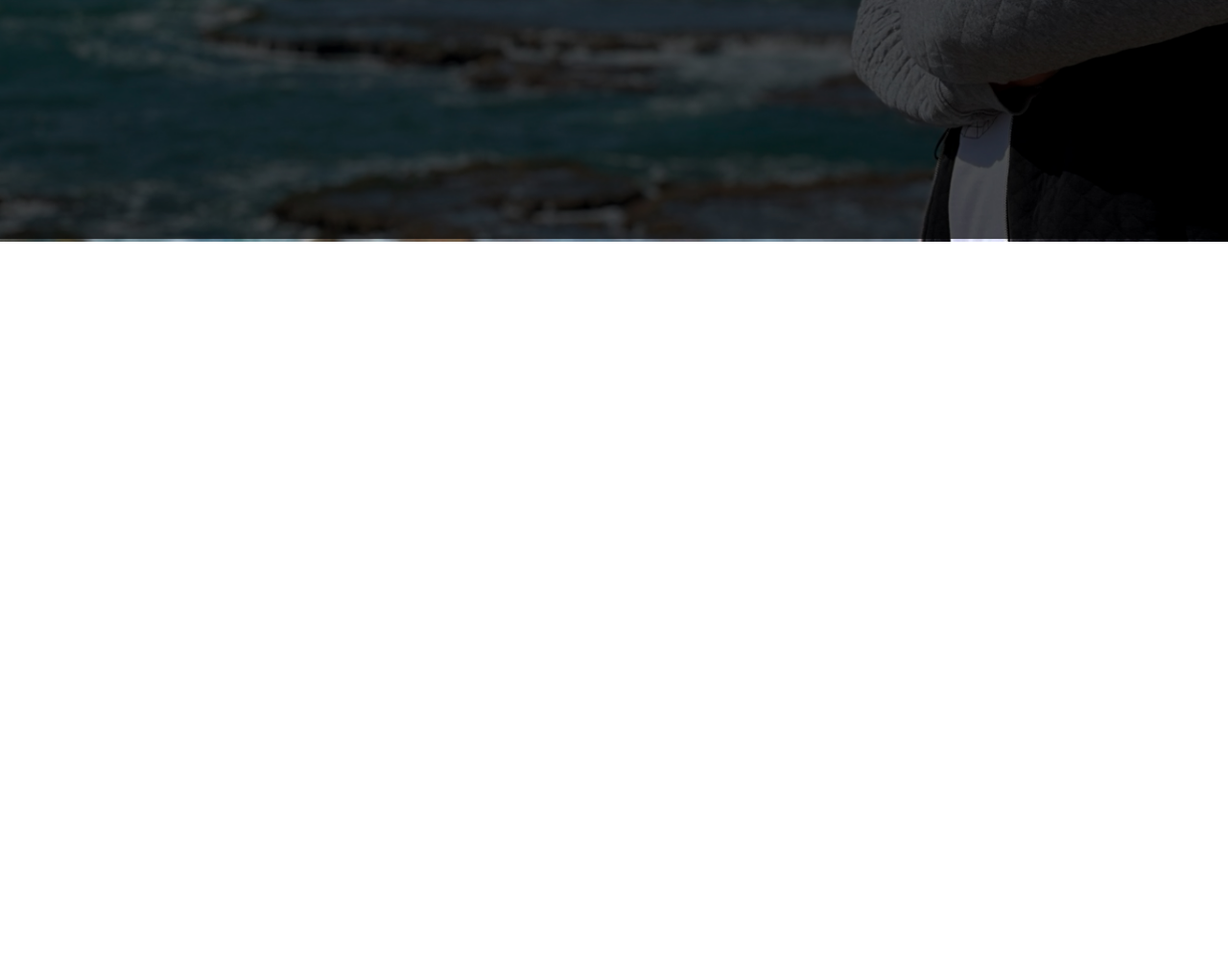
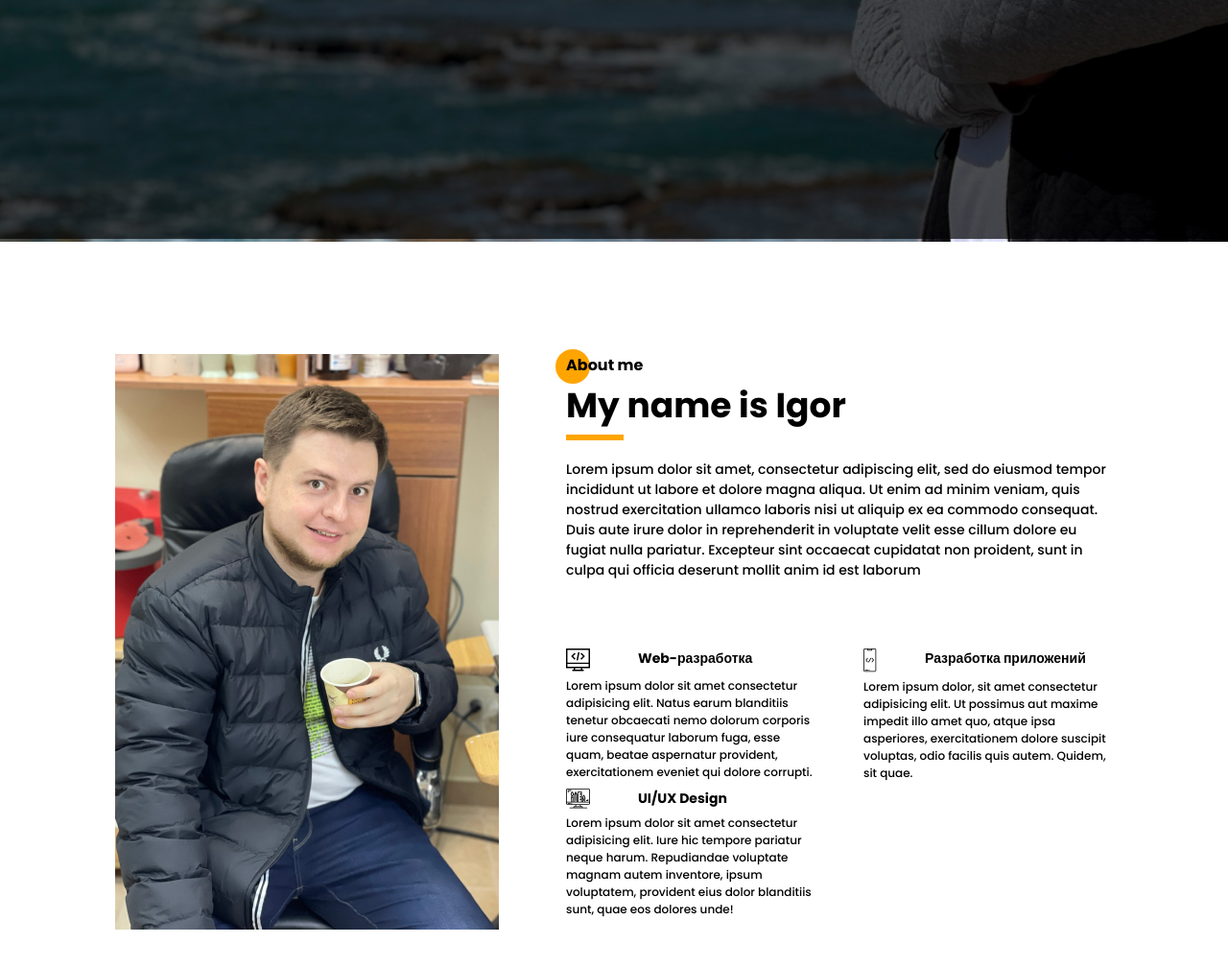
Before and after one commit to igorSurz/portfolioSite, a website: page src/index.html in a window 1280 px wide. Shown: the part 548-1556 px from the top of the page at 96% size. Before the commit the page ends 800 px from the top, so only its background shows below. Drawn offline with nearby package versions, Linux system fonts and the light colour scheme; files that its build step writes are made by us from their sources; files whose address does not match are found by name.

Commit message:
add block about me

```diff
--- a/src/index.html
+++ b/src/index.html
@@ -125,6 +125,35 @@
 		</div>
 	</section>
 
+	<section class="aboutMe">
+		<div class="container aboutMe__container">
+			<img src="img/main_photo.jpg" alt="main_photo" class="aboutMe__photo">
+			<div class="aboutMe__titleBlock">
+				<div class="aboutMe__title">About me</div>
+				<div class="aboutMe__subtitle">My name is Igor </div>
+				<div class="aboutMe__divider"></div>
+				<div class="aboutMe__text">Lorem ipsum dolor sit amet, consectetur adipiscing elit, sed do eiusmod tempor incididunt ut labore et dolore magna aliqua. Ut enim ad minim veniam, quis nostrud exercitation ullamco laboris nisi ut aliquip ex ea commodo consequat. Duis aute irure dolor in reprehenderit in voluptate velit esse cillum dolore eu fugiat nulla pariatur. Excepteur sint occaecat cupidatat non proident, sunt in culpa qui officia deserunt mollit anim id est laborum </div>
+			</div>
+			<div class="aboutMe__skills">
+				<div class="aboutMe__skills__block">
+					<img src="icons/about_me/web_development.svg" alt="webdev" class="aboutMe__skills__icon">
+					<div class="aboutMe__skills__title">Web-разработка</div>
+					<div class="aboutMe__skills__text">Lorem ipsum dolor sit amet consectetur adipisicing elit. Natus earum blanditiis tenetur obcaecati nemo dolorum corporis iure consequatur laborum fuga, esse quam, beatae aspernatur provident, exercitationem eveniet qui dolore corrupti.</div>
+				</div>
+				<div class="aboutMe__skills__block">
+					<img src="icons/about_me/mobile_dev.svg" alt="mobdev" class="aboutMe__skills__icon">
+					<div class="aboutMe__skills__title">Разработка приложений</div>
+					<div class="aboutMe__skills__text">Lorem ipsum dolor, sit amet consectetur adipisicing elit. Ut possimus aut maxime impedit illo amet quo, atque ipsa asperiores, exercitationem dolore suscipit voluptas, odio facilis quis autem. Quidem, sit quae.</div>
+				</div>
+				<div class="aboutMe__skills__block">
+					<img src="icons/about_me/design.svg" alt="UIUX" class="aboutMe__skills__icon">
+					<div class="aboutMe__skills__title">UI/UX Design</div>
+					<div class="aboutMe__skills__text">Lorem ipsum dolor sit amet consectetur adipisicing elit. Iure hic tempore pariatur neque harum. Repudiandae voluptate magnam autem inventore, ipsum voluptatem, provident eius dolor blanditiis sunt, quae eos dolores unde!</div>
+				</div>
+			</div>
+
+		</div>
+	</section>
 
 
 
--- /dev/null
+++ b/src/sass/blocks/_aboutMe.scss
@@ -0,0 +1,114 @@
+.aboutMe {
+	height: 837px;
+	padding: 117px 0 117px 0;
+	&__container {
+		display: grid;
+		justify-content: center;
+		grid-template-columns: repeat(3, auto);
+		grid-template-rows: repeat(2, auto);
+
+		column-gap: 70px;
+		grid-template-areas:
+		"photo titleBlock titleBlock"
+		"photo skills skills"
+		"photo skills skills";
+	}
+	&__title {
+		font-weight: bold;
+		font-size: 16px;
+		line-height: 24px;
+		color: #000000;
+		&:before {
+			content: '';
+			position: absolute;
+			z-index: -1;
+			top: -5px;
+			left: -2%;
+			width: 36px;
+			height: 36px;
+			border-radius: 100%;
+			background: $main-color;
+	   }
+
+	}
+	&__subtitle {
+		margin-top: px;
+		font-weight: bold;
+		font-size: 36px;
+		line-height: 60px;
+		color: #000000;
+	}
+	&__divider {
+		width: 60px;
+		height: 0px;
+		border: 3px solid #FFA501;
+	}
+	&__text {
+		margin-top: 20px;
+		font-weight: 500;
+		font-size: 14px;
+		line-height: 21px;
+		color: #000000;
+	}
+
+	&__photo {
+		width: 400px;
+		height: 600px;
+		grid-area: photo;
+	}
+
+	&__titleBlock {
+		position: relative;
+		width: 570px;
+		grid-area: titleBlock;
+	}
+
+	&__skills{
+		margin-top: 40px;
+		display: flex;
+		flex-wrap: wrap;
+		justify-content: space-between;
+		grid-area: skills;
+		width: 570px;
+		// height: 317px;
+		&__block {
+			position: relative;
+			display: flex;
+			flex-wrap: wrap;
+			width: 260px;
+			height: 116px;
+		}
+		&__title {
+			font-weight: bold;
+			font-size: 14px;
+			color: #000000;
+		}
+		&__text {
+			font-weight: 500;
+			margin-top: 6px;
+			font-size: 12px;
+			line-height: 18px;
+			color: #000000;
+		}
+		&__icon {
+			margin-right: 50px;
+			img {
+				&:before {
+					content: '';
+					position: absolute;
+					z-index: -1;
+					top: 0;
+					left: 0;
+					width: 36px;
+					height: 36px;
+					border-radius: 100%;
+					background: $main-color;
+			   }
+
+			}
+
+		}
+	}
+
+
+}
--- a/src/sass/style.scss
+++ b/src/sass/style.scss
@@ -21,3 +21,4 @@
 @import 'blocks/button';
 @import 'blocks/sidepanel';
 @import 'blocks/menu';
+@import 'blocks/aboutMe';
```
Also changed, not shown: dist/css/style.min.css, dist/index.html.
